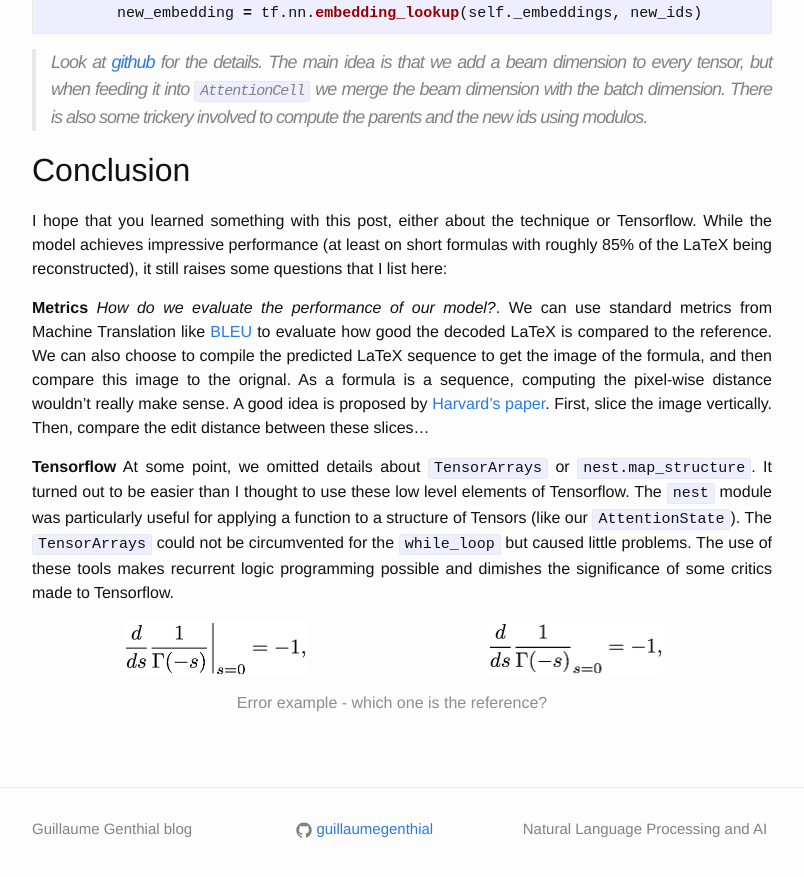
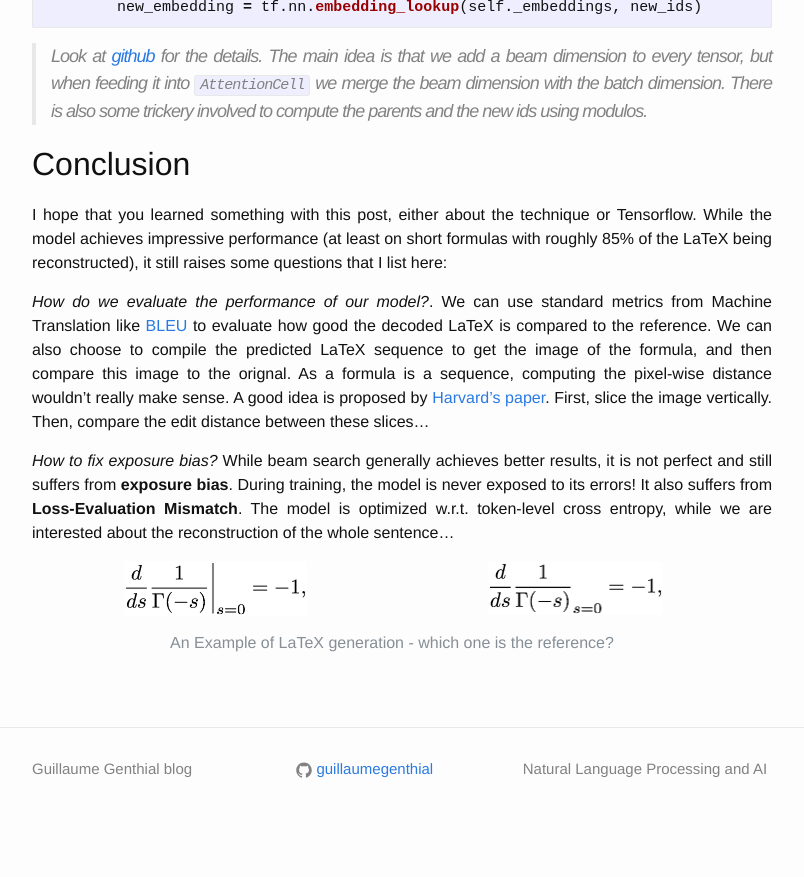
Before and after one commit to guillaumegenthial/guillaumegenthial.github.io, a Jekyll site: the page built from _posts/2017-10-01-image-to-latex.markdown, in a window 1280 px wide and 900 px high, scrolled down 11526 px. Shown: the top 877 px of the window, without its empty margins (238-1042 px from the left). Built offline with Jekyll 4.4.1, drawn with Linux system fonts in a browser that asks for light colours; nearby versions of some CDN libraries; formulas are drawn with MathJax 3; comment, search, counter and statistics services are not loaded; after the commit the page ends 12366 px from its top, so only the background shows below that; some of the changed text lies outside the part shown.

Commit message:
small fixes

```diff
--- a/_posts/2017-10-01-image-to-latex.markdown
+++ b/_posts/2017-10-01-image-to-latex.markdown
@@ -22,9 +22,7 @@ This post is the second in a [series](https://guillaumegenthial.github.io) about
 {% include image.html url="/assets/img2latex/img2latex_task.svg" description="Producing LaTeX code from an image" size="100%" %}
 
 
-> Code is available on [github](https://github.com/guillaumegenthial/im2latex). Though designed for *image to LaTeX* ([im2latex](https://openai.com/requests-for-research/#im2latex) challenge), it could be used for standard seq2seq with very little effort.
-
-
+Code is available on [github](https://github.com/guillaumegenthial/im2latex). Though designed for *image to LaTeX* ([im2latex](https://openai.com/requests-for-research/#im2latex) challenge), it could be used for standard seq2seq with very little effort.
 
 
 ## Introduction
@@ -457,12 +455,13 @@ class BeamSearchDecoderCell(object):
 
 I hope that you learned something with this post, either about the technique or Tensorflow. While the model achieves impressive performance (at least on short formulas with roughly 85% of the LaTeX being reconstructed), it still raises some questions that I list here:
 
-__Metrics__ *How do we evaluate the performance of our model?*. We can use standard metrics from Machine Translation like [BLEU](https://en.wikipedia.org/wiki/BLEU) to evaluate how good the decoded LaTeX is compared to the reference. We can also choose to compile the predicted LaTeX sequence to get the image of the formula, and then compare this image to the orignal. As a formula is a sequence, computing the pixel-wise distance wouldn't really make sense. A good idea is proposed by [Harvard's paper](http://lstm.seas.harvard.edu/latex). First, slice the image vertically. Then, compare the edit distance between these slices...
+*How do we evaluate the performance of our model?*. We can use standard metrics from Machine Translation like [BLEU](https://en.wikipedia.org/wiki/BLEU) to evaluate how good the decoded LaTeX is compared to the reference. We can also choose to compile the predicted LaTeX sequence to get the image of the formula, and then compare this image to the orignal. As a formula is a sequence, computing the pixel-wise distance wouldn't really make sense. A good idea is proposed by [Harvard's paper](http://lstm.seas.harvard.edu/latex). First, slice the image vertically. Then, compare the edit distance between these slices...
 
-__Tensorflow__ At some point, we omitted details about `TensorArrays` or `nest.map_structure`. It turned out to be easier than I thought to use these low level elements of Tensorflow. The `nest` module was particularly useful for applying a function to a structure of Tensors (like our `AttentionState`). The `TensorArrays` could not be circumvented for the `while_loop` but caused little problems. The use of these tools makes recurrent logic programming possible and dimishes the significance of some critics made to Tensorflow.
+*How to fix exposure bias?* While beam search generally achieves better results, it is not perfect and still suffers from __exposure bias__. During training, the model is never exposed to its errors! It also suffers from __Loss-Evaluation Mismatch__. The model is optimized w.r.t. token-level cross entropy, while we are interested about the reconstruction of the whole sentence...
+
 
 {% include double-image.html
     url1="/assets/img2latex/ref.png" caption1=""
     url2="/assets/img2latex/pred.png" caption2=""
     size="50%"
-    description="Error example - which one is the reference?" %}
+    description="An Example of LaTeX generation - which one is the reference?" %}
```
Also changed, not shown: other parts of _posts/2017-10-01-image-to-latex.markdown (+1 -1 lines), _posts/2017-10-01-sequence-to-sequence.markdown (+10 -2 lines).
